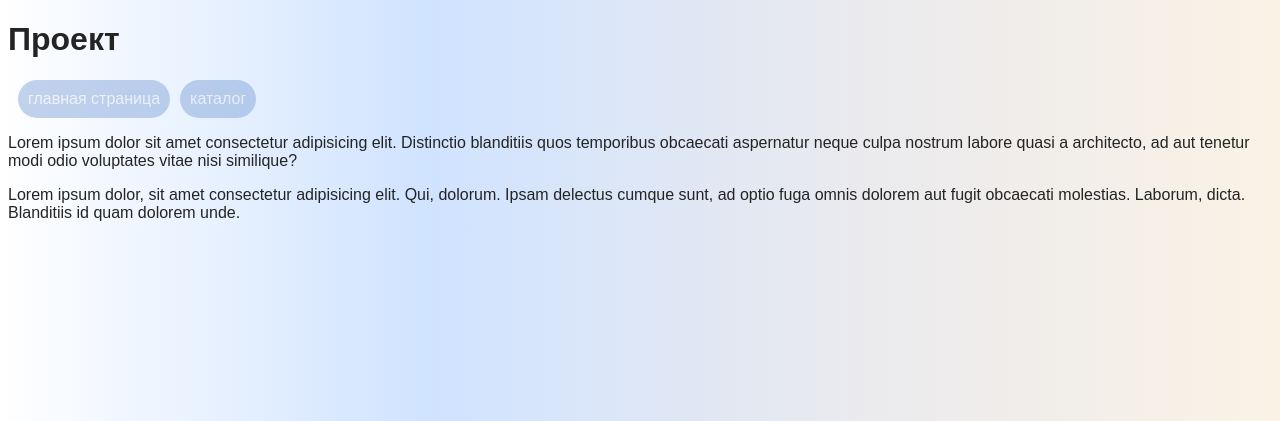
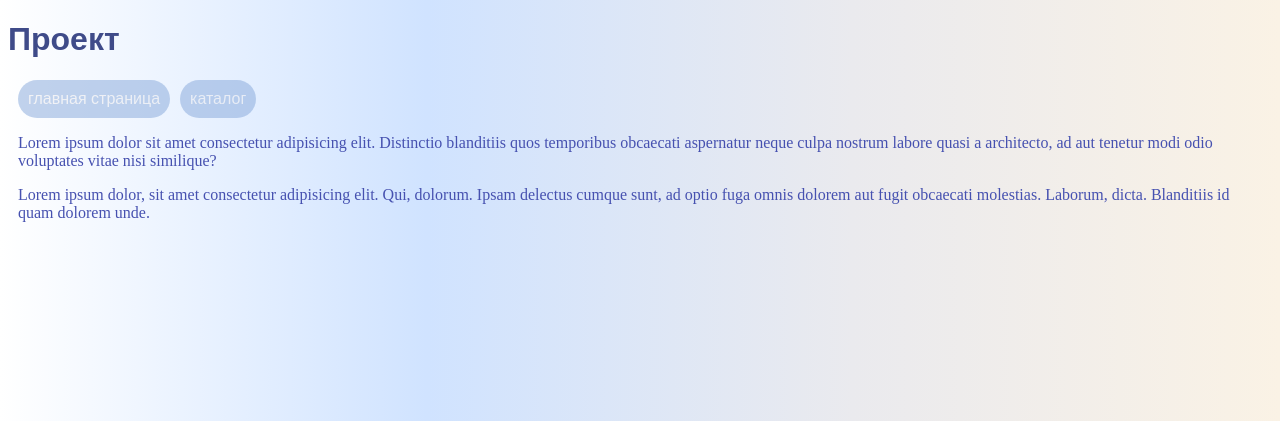
Before and after one commit to anelya-066/student-web-project, a PHP site: page / in a window 1280 px wide. Shown: the top 421 px of the page. Run offline with PHP 8.4, Linux system fonts and the light colour scheme.

Commit message:
init design

```diff
--- a/style.css
+++ b/style.css
@@ -1,5 +1,5 @@
 body{
-    color: rgb(36, 36, 36);
+    color: rgb(63, 75, 137);
     font-family: Arial, Helvetica, sans-serif;
    background: -webkit-linear-gradient(90deg,#ffffff,#d0e3ff,#eaeaee,#faf2e5);
    background: linear-gradient(90deg,#ffffff,#d0e3ff,#eaeaee,#faf2e5);
@@ -33,3 +33,9 @@ li:hover{
     opacity: 1;
     cursor: pointer;
 }
+main{
+    font-display: block;
+    margin: 10px;
+    font-family: 'Times New Roman', Times, serif;
+    color: #4651b0;
+}
```
